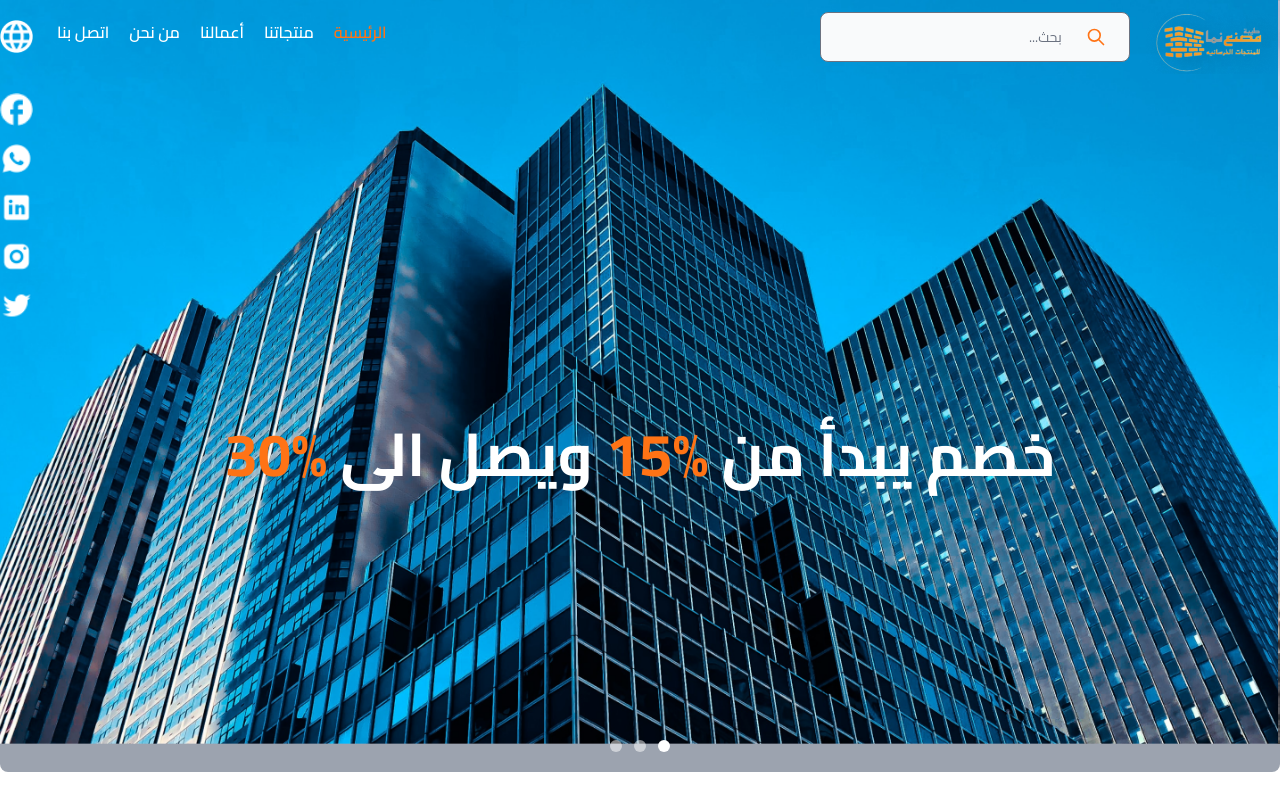
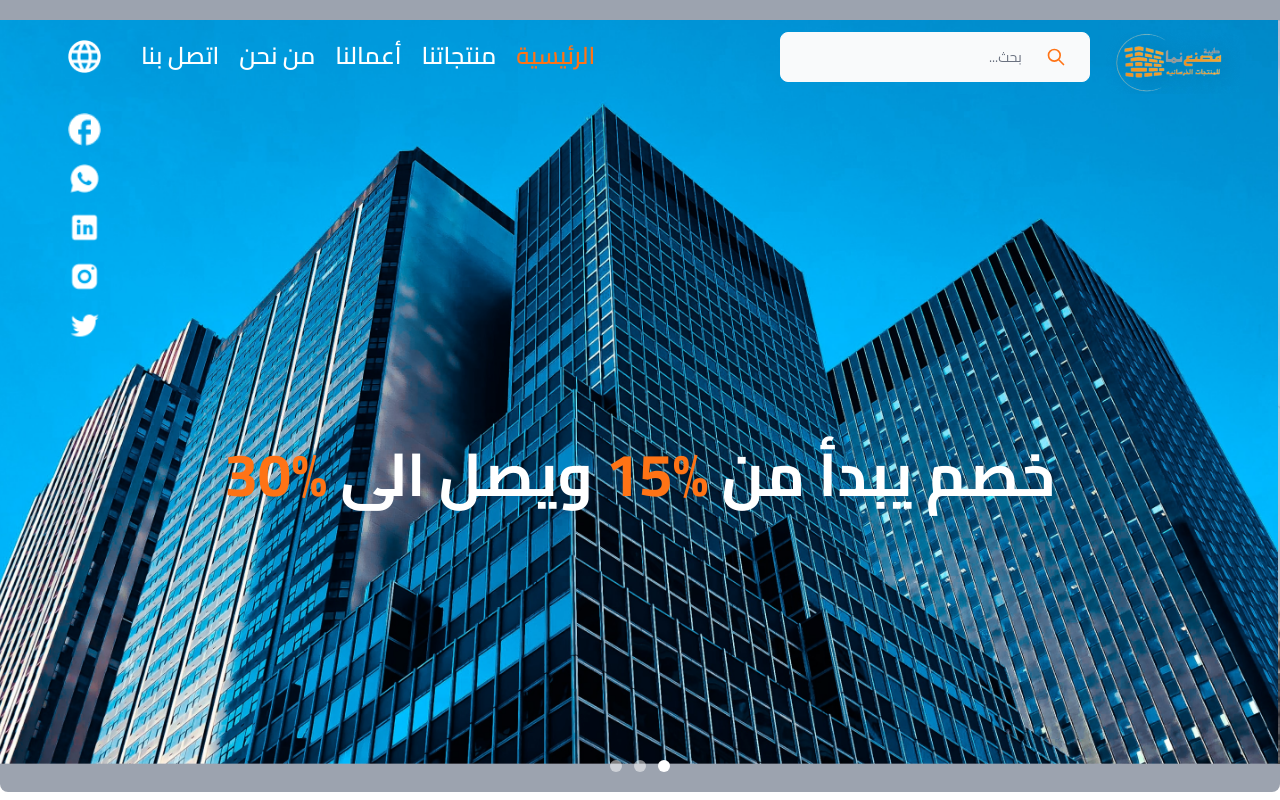
Before and after one commit to abdallamfathy/nama-project, a React (Vite) app: page / in a window 1280 px wide. Shown: the top 800 px of the page. Built offline with nearby package versions, Linux system fonts and the light colour scheme.

Commit message:
edit navbar dimensions

```diff
--- a/src/components/Main.jsx
+++ b/src/components/Main.jsx
@@ -6,9 +6,7 @@ import Slider from './Slider'
 const Main = () => {
   return (
     <div>
-        <div className='container mx-auto -mt-5'>
         <Navbar/>
-    </div>
         <Slider/>
         <div >
         <Products/>
--- a/src/components/Navbar.jsx
+++ b/src/components/Navbar.jsx
@@ -25,10 +25,10 @@ const Navbar = () => {
   return (
     <>
     <div>
-      <div className='h-5 mt-10 '>
-        <nav className='flex items-start justify-around text-white '>
+      <div className='h-5 -10  '>
+        <nav className='flex items-start justify-around text-white m-10 '>
 
-            <div className='flex flex-col gap-y-4 mr-6 '>
+            <div className='flex flex-col gap-y-4 pl-7 '>
                 <img src={lang} alt="language"  className='mb-6 w-[33px] h-[33px]'/>
                 <img src={facebook} alt="facebook"  />
                 <img src ={whatsapp} alt="whatsapp"  />
@@ -37,9 +37,9 @@ const Navbar = () => {
                 <img src={twitter} alt="twitter" />
             </div>
 
-            <div className='hidden lg:flex lg:flex-1 lg:justify-start lg:gap-x-5'>
+            <div className='hidden lg:flex lg:flex-1 lg:justify-start lg:gap-x-5 ml-10'>
             {navigation.map((item) => (
-                <a key={item.name} href={item.href} className={`font-semibold  hover:text-[#FF7315] ${item.current && "text-[#FF7315] "} `}>
+                <a key={item.name} href={item.href} className={`font-semibold text-2xl  hover:text-[#FF7315] ${item.current && "text-[#FF7315] "} `}>
                   {item.name}
                 </a>
               ))}
@@ -51,7 +51,7 @@ const Navbar = () => {
                     <div class="flex absolute inset-y-0 right-0 items-center pr-6 pointer-events-none">
                         <svg aria-hidden="true" class="w-5 h-5 text-[#FF7315] " fill="none" stroke="currentColor" viewBox="0 0 24 24" xmlns="http://www.w3.org/2000/svg"><path stroke-linecap="round" stroke-linejoin="round" stroke-width="2" d="M21 21l-6-6m2-5a7 7 0 11-14 0 7 7 0 0114 0z"></path></svg>
                     </div>
-                    <input type="search" id="default-search" class="block p-4 pr-10 w-[310px] h-[50px] text- indent-48 text-sm text-gray-900 bg-gray-50 rounded-lg border " placeholder="...بحث" required=""/>
+                    <input type="search" id="default-search" class="block p-4 pr-10 w-[310px] h-[50px] text- indent-48 text-sm text-gray-900 bg-gray-50 rounded-lg border-gray-50 " placeholder="...بحث" required=""/>
 
                 </div>
                 <label for="default-search" class="mb-2 text-sm font-medium text-gray-900 sr-only dark:text-gray-300">Search</label>
```
